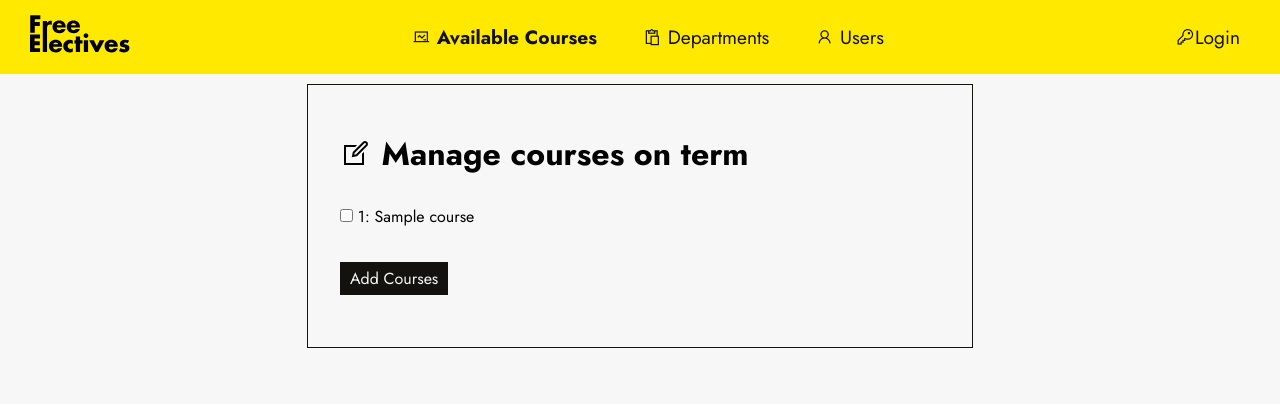
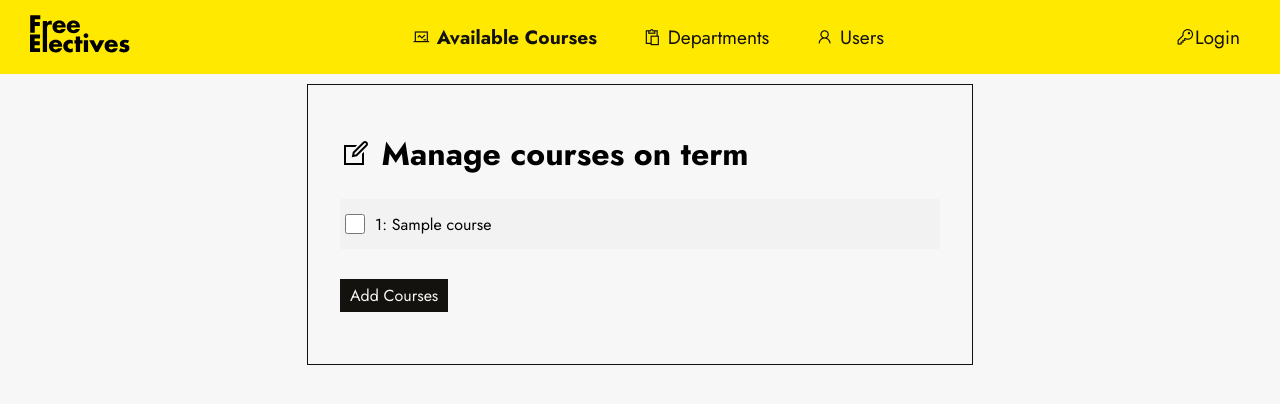
Before and after one commit to juanmelendez28/ccom4019-proyecto, a PHP site: template views/term_add_course.php in a window 1280 px wide. Shown: the top 404 px of the page. Run offline with PHP 8.4, Linux system fonts and the light colour scheme; the template is opened without the code that fills it: most values are stand-ins (such as "Sample title", 1, 10 or a date in 2020); data that the repository does not hold is empty.

Commit message:
better style for checkboxes

```diff
--- a/css/components.css
+++ b/css/components.css
@@ -101,3 +101,37 @@
   gap: 1em;
   justify-content: flex-start;
 }
+
+.checkbox-label{
+  display: flex;
+  align-items: center;
+  gap: 10px;
+  padding: 5px;
+  cursor: pointer;
+  transition: all 0.25s ease;
+}
+
+.checkbox-label:hover{
+  background-color: var(--white-500);
+}
+
+.checkbox-label:nth-child(even) {
+  background-color: var(--white-400);
+}
+
+input[type="checkbox"] {
+  width: 20px;
+  height: 20px;
+  cursor: pointer;
+  accent-color: var(--action-color);
+  transition: transform 0.2s ease-in-out;
+  border: 1px solid var(--action-color);
+}
+
+input[type="checkbox"]:hover {
+  transform: scale(1.1);
+}
+
+input[type="checkbox"]:checked {
+  accent-color: var(--accent-300);
+}
--- a/views/term_add_course.php
+++ b/views/term_add_course.php
@@ -9,13 +9,13 @@
 
             <?php foreach ($courses as $course) { ?>
                 <?php if (Auth::checkAdmin()) { ?>
-                    <label for="<?= $course->course_id ?>">
+                    <label class="checkbox-label" for="<?= $course->course_id ?>">
                         <input <?php if (in_array($course->course_id, $courses_list)) echo 'checked' ?> type="checkbox" id="<?= $course->course_id ?>" name="selected_courses[]"
                         value="<?= $course->course_id ?>" >
                         <?= $course->course_id . ": " . $course->course_name ?>
                     </label>
                 <?php } elseif (Auth::user()->dept_id === $course->dept_id) { ?>
-                    <label for="<?= $course->course_id ?>">
+                    <label class="checkbox-label" for="<?= $course->course_id ?>">
                         <input <?php if (in_array($course->course_id, $courses_list)) echo 'checked' ?> type="checkbox" id="<?= $course->course_id ?>" name="selected_courses[]"
                         value="<?= $course->course_id ?>" >
                         <?= $course->course_id . ": " . $course->course_name ?>
```
